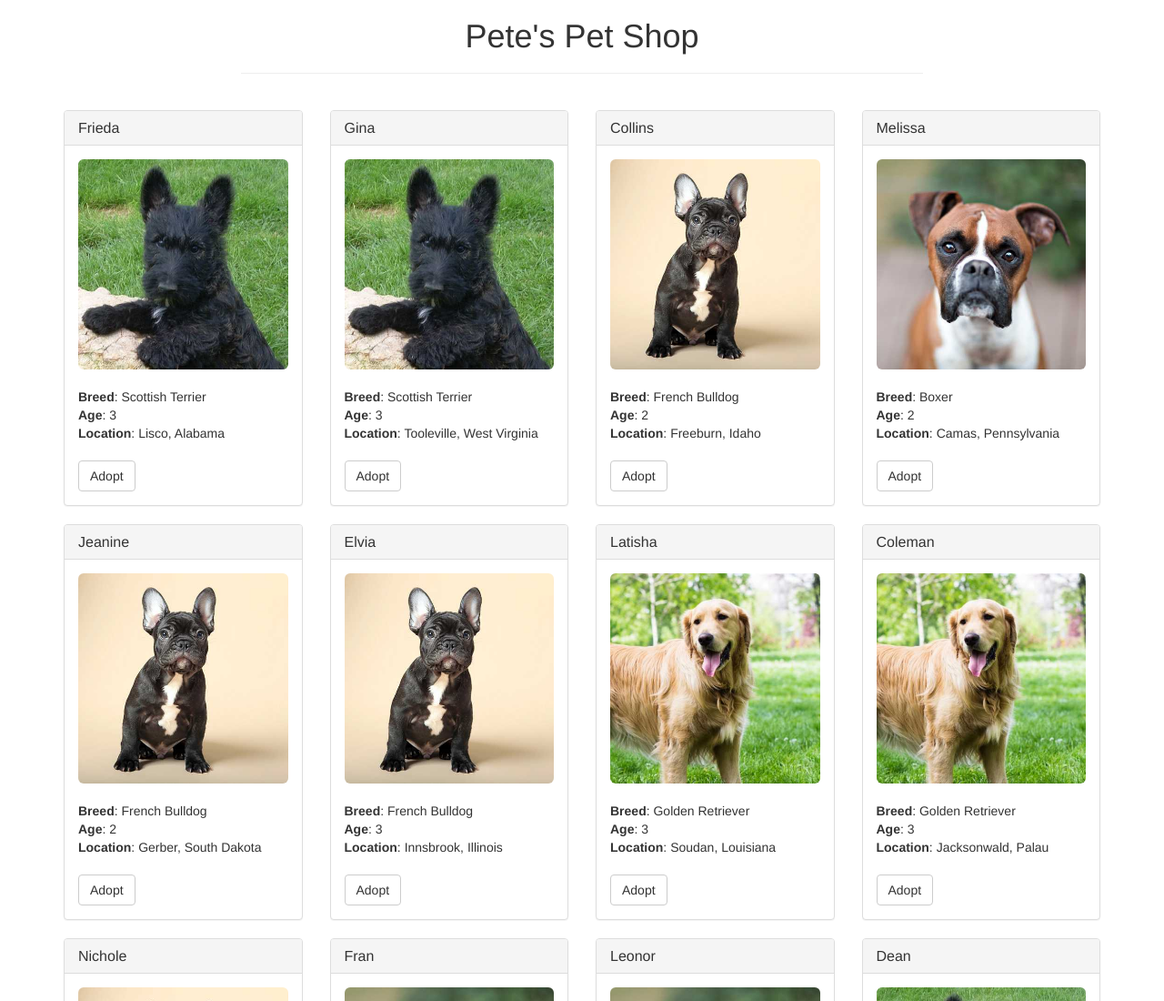
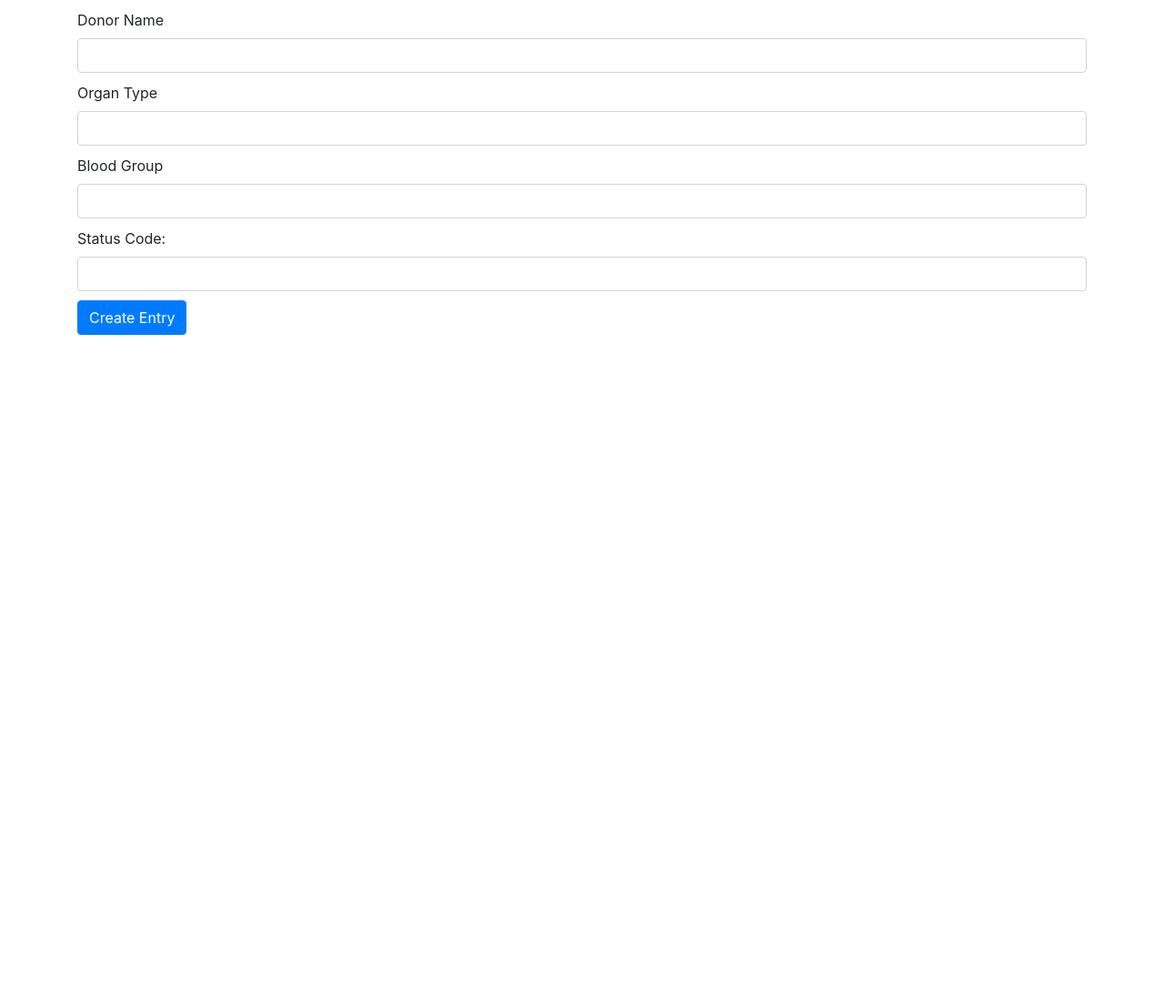
Before and after one commit to DeveloperAbhirupa/DApp-To-Secure-Organ-Donation, a website: page Project folder/src/index.html in a window 1280 px wide. Shown: the top 1100 px of the page at 91% size. After the commit the page ends 800 px from the top, so only its background shows below. Drawn offline with nearby package versions, Linux system fonts and the light colour scheme; files whose address does not match are found by name.

Commit message:
HTML page created for data entry

```diff
--- a/Project folder/src/index.html
+++ b/Project folder/src/index.html
@@ -1,61 +1,38 @@
+
+
+
 <!DOCTYPE html>
+
 <html lang="en">
 <head>
-    <meta charset="utf-8">
-    <meta http-equiv="X-UA-Compatible" content="IE=edge">
-    <meta name="viewport" content="width=device-width, initial-scale=1">
-    <!-- The above 3 meta tags *must* come first in the head; any other head content must come *after* these tags -->
-    <title>Pete's Pet Shop</title>
-
-    <!-- Bootstrap -->
-    <link href="css/bootstrap.min.css" rel="stylesheet">
-
-    <!-- HTML5 shim and Respond.js for IE8 support of HTML5 elements and media queries -->
-    <!-- WARNING: Respond.js doesn't work if you view the page via file:// -->
-    <!--[if lt IE 9]>
-      <script src="https://oss.maxcdn.com/html5shiv/3.7.3/html5shiv.min.js"></script>
-      <script src="https://oss.maxcdn.com/respond/1.4.2/respond.min.js"></script>
-    <![endif]-->
+    <meta name="viewport" content="width=device-width" />
+    <title>HTML Result</title>
+    <link rel="stylesheet" href="https://stackpath.bootstrapcdn.com/bootstrap/4.1.1/css/bootstrap.min.css"
+          integrity="sha384-WskhaSGFgHYWDcbwN70/dfYBj47jz9qbsMId/iRN3ewGhXQFZCSftd1LZCfmhktB" crossorigin="anonymous">
 </head>
 <body>
+    <div class="container body-content">
       <div class="container">
-      <div class="row">
-        <div class="col-xs-12 col-sm-8 col-sm-push-2">
-          <h1 class="text-center">Pete's Pet Shop</h1>
-          <hr/>
-          <br/>
+            <div class="row justify-content-start" style="padding-top:10px;">
+              <label>Donor Name</label>
+              <input class="form-control"></input>
             </div>
+            <div class="row justify-content-start" style="padding-top:10px;">
+              <label>Organ Type</label>
+              <input class="form-control"></input>
             </div>
-
-      <div id="petsRow" class="row">
-        <!-- PETS LOAD HERE -->
+            <div class="row justify-content-start" style="padding-top:10px;">
+              <label>Blood Group</label>
+              <input class="form-control"></input>
             </div>
+            <div class="row justify-content-start" style="padding-top:10px;">
+              <label>Status Code:</label>
+              <input class="form-control"></input>
             </div>
-
-    <div id="petTemplate" style="display: none;">
-      <div class="col-sm-6 col-md-4 col-lg-3">
-        <div class="panel panel-default panel-pet">
-          <div class="panel-heading">
-            <h3 class="panel-title">Scrappy</h3>
-          </div>
-          <div class="panel-body">
-            <img alt="140x140" data-src="holder.js/140x140" class="img-rounded img-center" style="width: 100%;" src="https://animalso.com/wp-content/uploads/2017/01/Golden-Retriever_6.jpg" data-holder-rendered="true">
-            <br/><br/>
-            <strong>Breed</strong>: <span class="pet-breed">Golden Retriever</span><br/>
-            <strong>Age</strong>: <span class="pet-age">3</span><br/>
-            <strong>Location</strong>: <span class="pet-location">Warren, MI</span><br/><br/>
-            <button class="btn btn-default btn-adopt" type="button" data-id="0">Adopt</button>
+            <div class="row justify-content-start" style="padding-top:10px;">
+                <button class="btn btn-primary">Create Entry</button>
             </div>
           </div>
     </div>
-    </div>
-
-    <!-- jQuery (necessary for Bootstrap's JavaScript plugins) -->
-    <script src="https://ajax.googleapis.com/ajax/libs/jquery/1.12.4/jquery.min.js"></script>
-    <!-- Include all compiled plugins (below), or include individual files as needed -->
-    <script src="js/bootstrap.min.js"></script>
-    <script src="js/web3.min.js"></script>
-    <script src="js/truffle-contract.js"></script>
-    <script src="js/app.js"></script>
   </body>
 </html>
```
Lines whose indentation alone changed are shown as unchanged.
